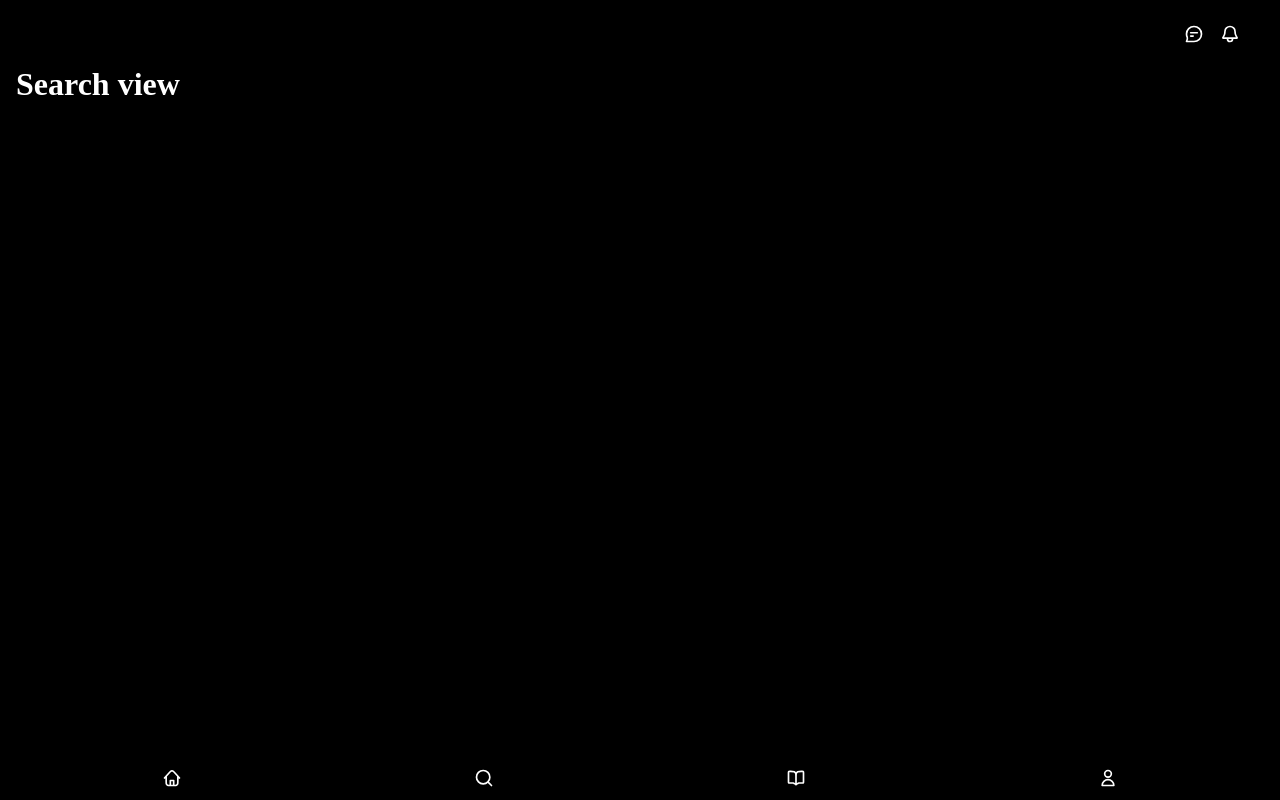
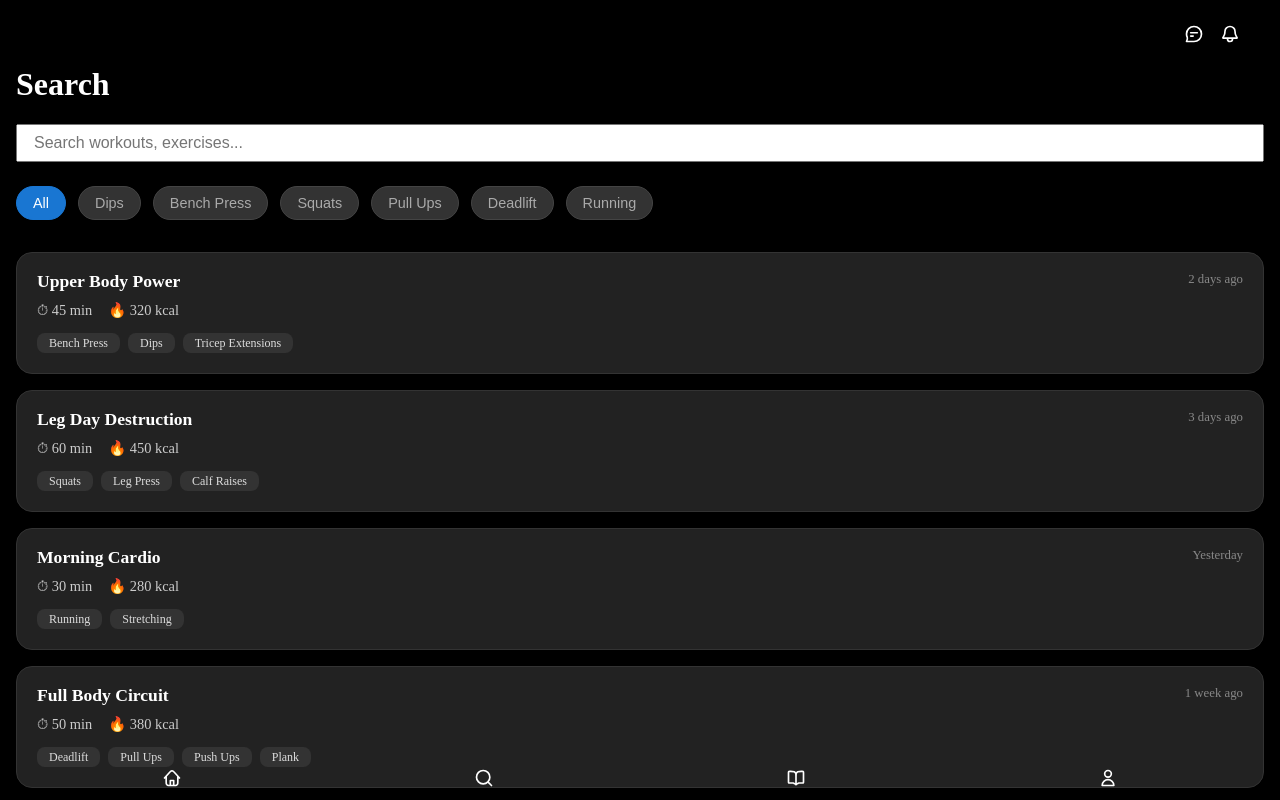
Before and after one commit to marcterradas/fitness-journal-app, a Vue app in the folder app/: page /search in a window 1280 px wide. Shown: the top 800 px of the page. Built offline with nearby package versions, Linux system fonts and the light colour scheme.

Commit message:
Init Search view

```diff
--- a/app/src/views/SearchView.vue
+++ b/app/src/views/SearchView.vue
@@ -1,7 +1,236 @@
 <script setup>
-    import SectionTitle from '@/components/SectionTitle.vue';
+import { ref, computed } from 'vue';
+import SectionTitle from '@/components/SectionTitle.vue';
+import Input from '@/components/Input.vue';
+
+const searchQuery = ref('');
+const activeFilter = ref('All');
+
+const filters = ['All', 'Dips', 'Bench Press', 'Squats', 'Pull Ups', 'Deadlift', 'Running'];
+
+const allResults = [
+    {
+        id: 1,
+        title: 'Upper Body Power',
+        date: '2 days ago',
+        duration: '45 min',
+        exercises: ['Bench Press', 'Dips', 'Tricep Extensions'],
+        calories: 320
+    },
+    {
+        id: 2,
+        title: 'Leg Day Destruction',
+        date: '3 days ago',
+        duration: '60 min',
+        exercises: ['Squats', 'Leg Press', 'Calf Raises'],
+        calories: 450
+    },
+    {
+        id: 3,
+        title: 'Morning Cardio',
+        date: 'Yesterday',
+        duration: '30 min',
+        exercises: ['Running', 'Stretching'],
+        calories: 280
+    },
+    {
+        id: 4,
+        title: 'Full Body Circuit',
+        date: '1 week ago',
+        duration: '50 min',
+        exercises: ['Deadlift', 'Pull Ups', 'Push Ups', 'Plank'],
+        calories: 380
+    },
+    {
+        id: 5,
+        title: 'Chest & Triceps',
+        date: '4 days ago',
+        duration: '55 min',
+        exercises: ['Bench Press', 'Incline Dumbbell Press', 'Dips'],
+        calories: 340
+    },
+    {
+        id: 6,
+        title: 'Back & Biceps',
+        date: '5 days ago',
+        duration: '50 min',
+        exercises: ['Pull Ups', 'Rows', 'Bicep Curls'],
+        calories: 310
+    }
+];
+
+const filteredResults = computed(() => {
+    return allResults.filter(item => {
+        const matchesFilter = activeFilter.value === 'All' || item.exercises.some(ex => ex.toLowerCase() === activeFilter.value.toLowerCase());
+        const query = searchQuery.value.toLowerCase();
+        const matchesSearch = item.title.toLowerCase().includes(query) ||
+                              item.exercises.some(ex => ex.toLowerCase().includes(query));
+        return matchesFilter && matchesSearch;
+    });
+});
+
+function setFilter(filter) {
+    activeFilter.value = filter;
+}
 </script>
 
 <template>
-    <SectionTitle>Search view</SectionTitle>
+    <div class="search-view">
+        <SectionTitle>Search</SectionTitle>
+        <div class="search-container">
+            <Input
+                id="search-input"
+                v-model="searchQuery"
+                placeholder="Search workouts, exercises..."
+            />
+        </div>
+        <div class="filters-container">
+            <button
+                v-for="filter in filters"
+                :key="filter"
+                class="filter-chip"
+                :class="{ 'filter-chip--active': activeFilter === filter }"
+                @click="setFilter(filter)"
+            >
+                {{ filter }}
+            </button>
+        </div>
+        <div class="results-container">
+            <div v-if="filteredResults.length > 0" class="results-list">
+                <div v-for="result in filteredResults" :key="result.id" class="result-card">
+                    <div class="result-card__header">
+                        <h3 class="result-card__title">{{ result.title }}</h3>
+                        <span class="result-card__date">{{ result.date }}</span>
+                    </div>
+                    <div class="result-card__details">
+                        <span>⏱ {{ result.duration }}</span>
+                        <span>🔥 {{ result.calories }} kcal</span>
+                    </div>
+                    <div class="result-card__tags">
+                        <span v-for="ex in result.exercises" :key="ex" class="exercise-tag">
+                            {{ ex }}
+                        </span>
+                    </div>
+                </div>
+            </div>
+            <div v-else class="no-results">
+                <p>No results found for "{{ searchQuery }}" with filter "{{ activeFilter }}"</p>
+            </div>
+        </div>
+    </div>
 </template>
+
+<style scoped>
+.search-view {
+    display: flex;
+    flex-direction: column;
+    gap: 1.5rem;
+    padding-bottom: 2rem;
+}
+
+.search-container {
+    width: 100%;
+}
+
+.filters-container {
+    display: flex;
+    gap: 0.75rem;
+    overflow-x: auto;
+    padding-bottom: 0.5rem;
+    scrollbar-width: none;
+    -ms-overflow-style: none;
+}
+.filters-container::-webkit-scrollbar {
+    display: none;
+}
+
+.filter-chip {
+    background-color: #333;
+    color: #aaa;
+    border: 1px solid #444;
+    padding: 0.5rem 1rem;
+    border-radius: 2rem;
+    font-size: 0.9rem;
+    cursor: pointer;
+    white-space: nowrap;
+    transition: all 0.2s ease;
+}
+
+.filter-chip:hover {
+    background-color: #444;
+    color: #fff;
+}
+
+.filter-chip--active {
+    background-color: #1976d2;
+    color: white;
+    border-color: #1976d2;
+}
+
+.results-list {
+    display: flex;
+    flex-direction: column;
+    gap: 1rem;
+}
+
+.result-card {
+    background-color: #222;
+    border-radius: 1rem;
+    padding: 1.25rem;
+    border: 1px solid #333;
+    transition: transform 0.2s;
+}
+
+.result-card:hover {
+    transform: translateY(-2px);
+    border-color: #444;
+}
+
+.result-card__header {
+    display: flex;
+    justify-content: space-between;
+    align-items: flex-start;
+    margin-bottom: 0.75rem;
+}
+
+.result-card__title {
+    font-size: 1.1rem;
+    font-weight: bold;
+    color: #fff;
+    margin: 0;
+}
+
+.result-card__date {
+    font-size: 0.8rem;
+    color: #888;
+}
+
+.result-card__details {
+    display: flex;
+    gap: 1rem;
+    font-size: 0.9rem;
+    color: #ccc;
+    margin-bottom: 1rem;
+}
+
+.result-card__tags {
+    display: flex;
+    flex-wrap: wrap;
+    gap: 0.5rem;
+}
+
+.exercise-tag {
+    background-color: #333;
+    color: #ddd;
+    font-size: 0.75rem;
+    padding: 0.25rem 0.75rem;
+    border-radius: 0.5rem;
+}
+
+.no-results {
+    text-align: center;
+    color: #666;
+    margin-top: 2rem;
+    font-size: 1.1rem;
+}
+</style>
```
